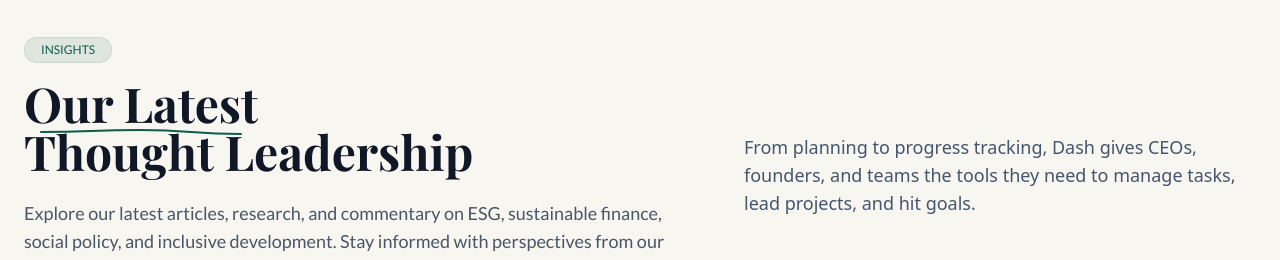
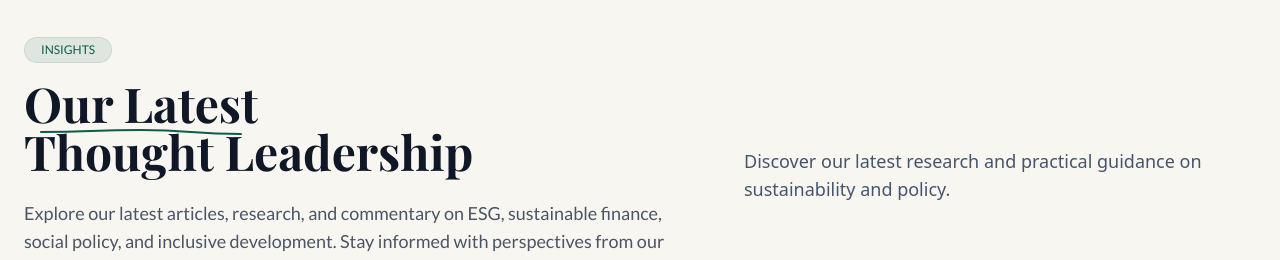
Before and after one commit to FrederickOB/tripath_advisory, a React (Vite) app: page / in a window 1280 px wide. Shown: the part 5380-5640 px from the top of the page. Built offline with nearby package versions, Linux system fonts and the light colour scheme; a web font is replaced by a local one.

Commit message:
Update insights intro

```diff
--- a/src/components/Insights.tsx
+++ b/src/components/Insights.tsx
@@ -28,9 +28,8 @@ const Insights = () => {
             align="left"
           />
           <div className="md:max-w-lg text-slate-600 text-lg">
-            From planning to progress tracking, Dash gives CEOs, founders, and
-            teams the tools they need to manage tasks, lead projects, and hit
-            goals.
+            Discover our latest research and practical guidance on
+            sustainability and policy.
           </div>
         </div>
 
```
